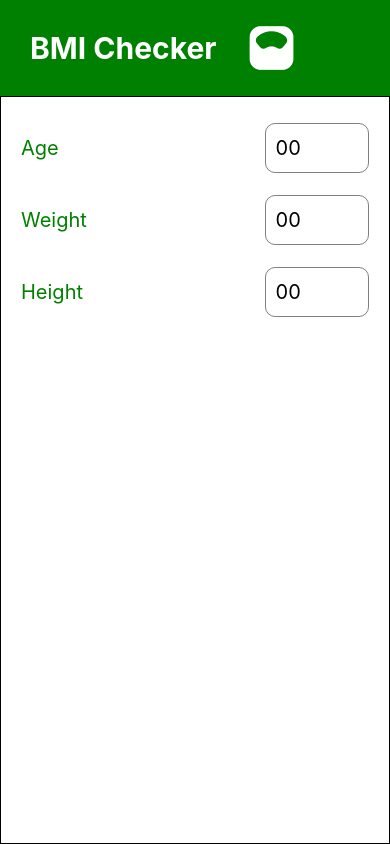
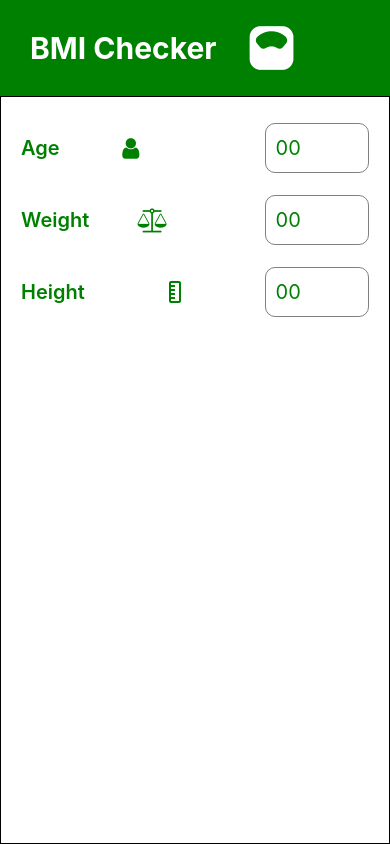
Before and after one commit to segvndo/MassChecker, a React Native app in the folder BMIChecker/: screen / in a window 390 px wide. Built offline with nearby package versions, Linux system fonts and the light colour scheme.

Commit message:
Add icons to input field text

```diff
--- a/BMIChecker/components/InputFields.tsx
+++ b/BMIChecker/components/InputFields.tsx
@@ -1,5 +1,7 @@
+import { FontAwesome } from '@expo/vector-icons';
 import React from 'react'
 import { View, Text, TextInput, StyleSheet } from 'react-native'
+import { MaterialIcons } from '@expo/vector-icons';
 
 type InputFieldsProps = {
   children?: React.ReactNode
@@ -37,6 +39,9 @@ const InputFields: React.FC<InputFieldsProps> = ({ children }) => {
         <Text style={styles.titles}>
           Age
         </Text>
+        <FontAwesome name="user" size={24} color="#008000" />
+        <View>
+        </View>
         <TextInput
           style={styles.inputField}
           onChangeText={(text) => handleNumericChange(text, setAge)}
@@ -48,6 +53,9 @@ const InputFields: React.FC<InputFieldsProps> = ({ children }) => {
         <Text style={styles.titles}>
           Weight
         </Text>
+        <FontAwesome name="balance-scale" size={24} color="#008000" />
+        <View>
+        </View>
         <TextInput
           style={styles.inputField}
           onChangeText={(text) => handleNumericChange(text, setWeight)}
@@ -60,6 +68,9 @@ const InputFields: React.FC<InputFieldsProps> = ({ children }) => {
         <Text style={styles.titles}>
           Height
         </Text>
+          <View style={{ transform: [{ rotate: '-90deg' }] }}>
+            <MaterialIcons name="straighten" size={24} color="#008000" />
+          </View>
         <TextInput
           style={styles.inputField}
           onChangeText={(text) => handleNumericChange(text, setHeight)}
@@ -75,6 +86,7 @@ const InputFields: React.FC<InputFieldsProps> = ({ children }) => {
 const styles = StyleSheet.create({
   titles: {
     fontSize: 20,
+    fontWeight: '600',
     color: '#008000',
   },
   inputRow: {
@@ -98,6 +110,7 @@ const styles = StyleSheet.create({
     paddingHorizontal: 10,
     marginVertical: 6,
     fontSize: 20,
+    color: '#008000'
   }
 })
 
--- a/BMIChecker/package.json
+++ b/BMIChecker/package.json
@@ -13,7 +13,9 @@
     "expo": "~50.0.6",
     "expo-status-bar": "~1.11.1",
     "react": "18.2.0",
-    "react-native": "0.73.4"
+    "react-native": "0.73.4",
+    "react-native-svg": "^14.1.0",
+    "react-native-vector-icons": "^10.0.3"
   },
   "devDependencies": {
     "@babel/core": "^7.20.0",
```
Also changed, not shown: 2 other files (tests, documents, lock files or other folders).
